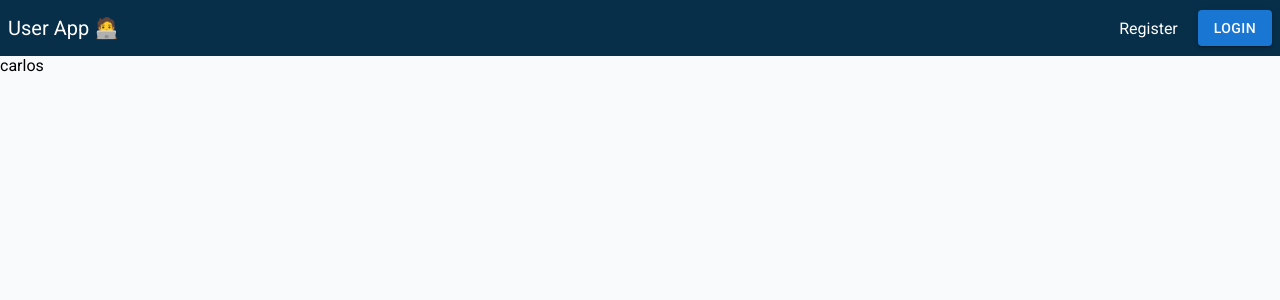
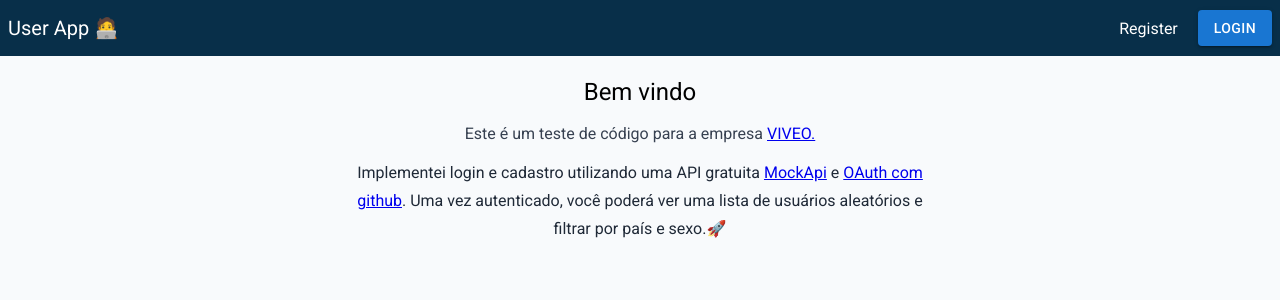
Before and after one commit to CarlosEduardoBotero/viveo-test, a Next.js app: page / in a window 1280 px wide. Shown: the top 300 px of the page. Built offline with nearby package versions, Linux system fonts and the light colour scheme; no server answers.

Commit message:
Created simple home page

```diff
--- a/app/page.tsx
+++ b/app/page.tsx
@@ -1,8 +1,25 @@
-import Image from "next/image";
-
 export default function Home() {
-  type Test2 = {};
-  type Test3 = {};
-  const test = "ttee";
-  return <div>carlos</div>;
+  return (
+    <div className="mx-5 md:mx-10 flex flex-col items-center">
+      <h1 className="text-center text-2xl mt-2 md:mt-5">Bem vindo</h1>
+      <p className="text-center my-4 text-gray-700">
+        Este é um teste de código para a empresa{" "}
+        <a href="https://www.viveo.com.br/" target="_blank">
+          VIVEO.
+        </a>
+      </p>
+      <p className="text-center max-w-prose leading-7 text-gray-800">
+        Implementei login e cadastro utilizando uma API gratuita{" "}
+        <a href="https://mockapi.io/" target="_blank">
+          MockApi
+        </a>{" "}
+        e{" "}
+        <a href="https://next-auth.js.org/providers/github" target="_blank">
+          OAuth com github
+        </a>
+        . Uma vez autenticado, você poderá ver uma lista de usuários aleatórios
+        e filtrar por país e sexo.🚀
+      </p>
+    </div>
+  );
 }
```
